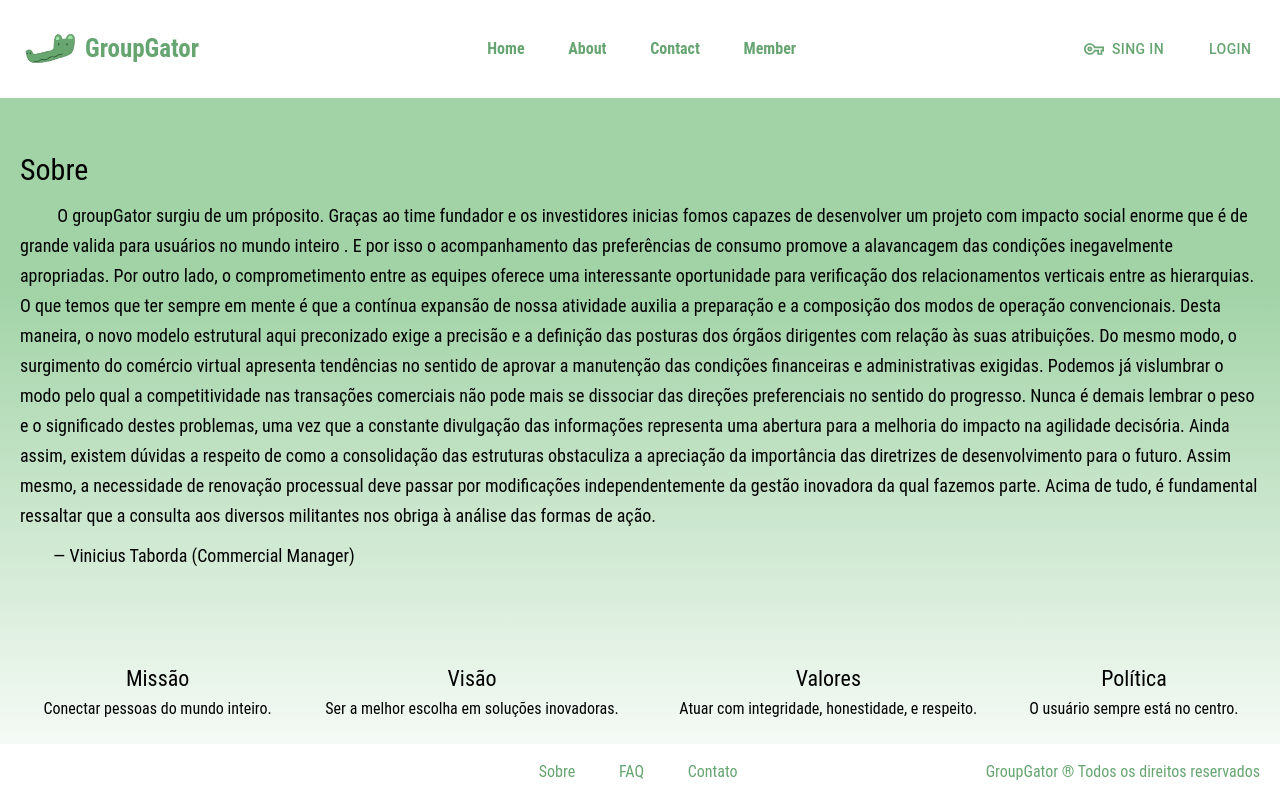
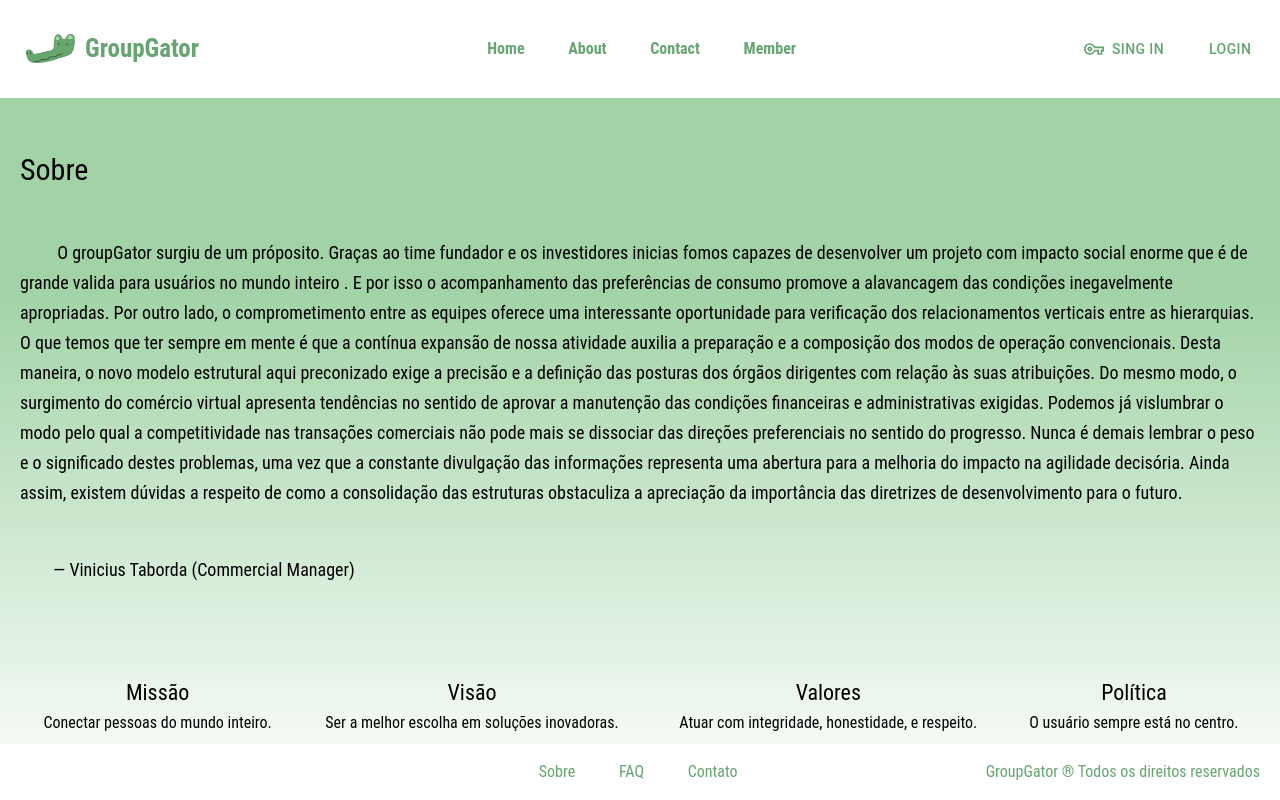
Before and after one commit to matheuskroska/academic-groupgator, a React (Create React App) app: page /about in a window 1280 px wide. Built offline with nearby package versions, Linux system fonts and the light colour scheme; no server answers; some icons are missing.

Commit message:
mais coisas

```diff
--- a/src/pages/About/index.js
+++ b/src/pages/About/index.js
@@ -6,6 +6,7 @@ function About() {
 
             <h1 style={{
                 marginTop: "3%",
+                marginBottom: "3%",
                 fontSize: "30px"
             }} >Sobre</h1>
             <br />
@@ -35,16 +36,12 @@ function About() {
                 agilidade decisória. Ainda assim, existem dúvidas a respeito de como a consolidação
                 das estruturas obstaculiza a apreciação
                 da importância das diretrizes de desenvolvimento para o futuro.
-                Assim mesmo, a necessidade de renovação processual deve passar por modificações
-                independentemente da gestão inovadora da qual
-                fazemos parte. Acima de tudo, é fundamental ressaltar que a consulta aos diversos
-                militantes nos obriga à análise das formas
-                de ação.
+
             </p>
             <br />
-            <p style={{ fontSize: "18px" }}>
+            <h2 style={{ fontSize: "18px", marginTop: "3%" }}>
                 &nbsp;&nbsp;&nbsp;&nbsp;&nbsp;&nbsp;&nbsp;&nbsp;&mdash;  Vinicius Taborda (Commercial Manager)
-            </p>
+            </h2>
 
 
             <table style={{
@@ -80,7 +77,7 @@ function About() {
                 </tbody>
             </table>
 
-        </div>
+        </div >
     )
 
 }
```
